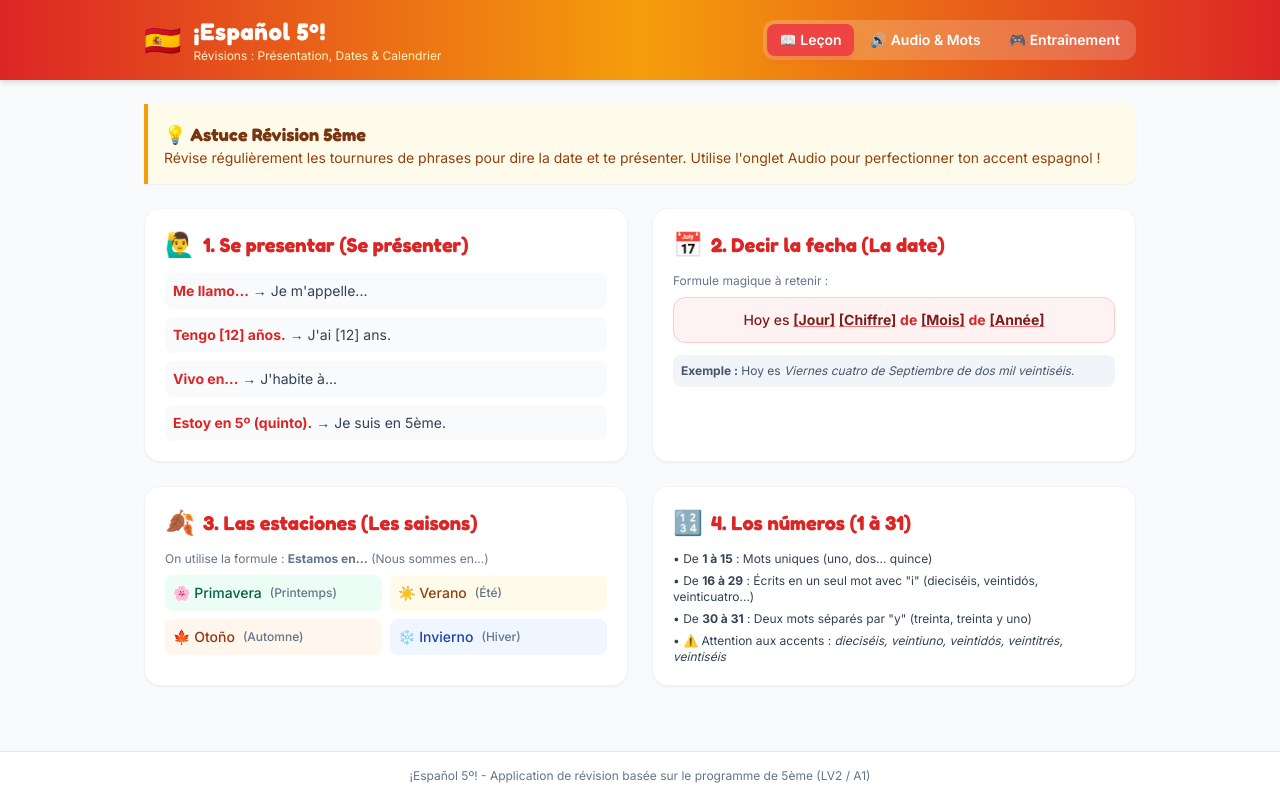
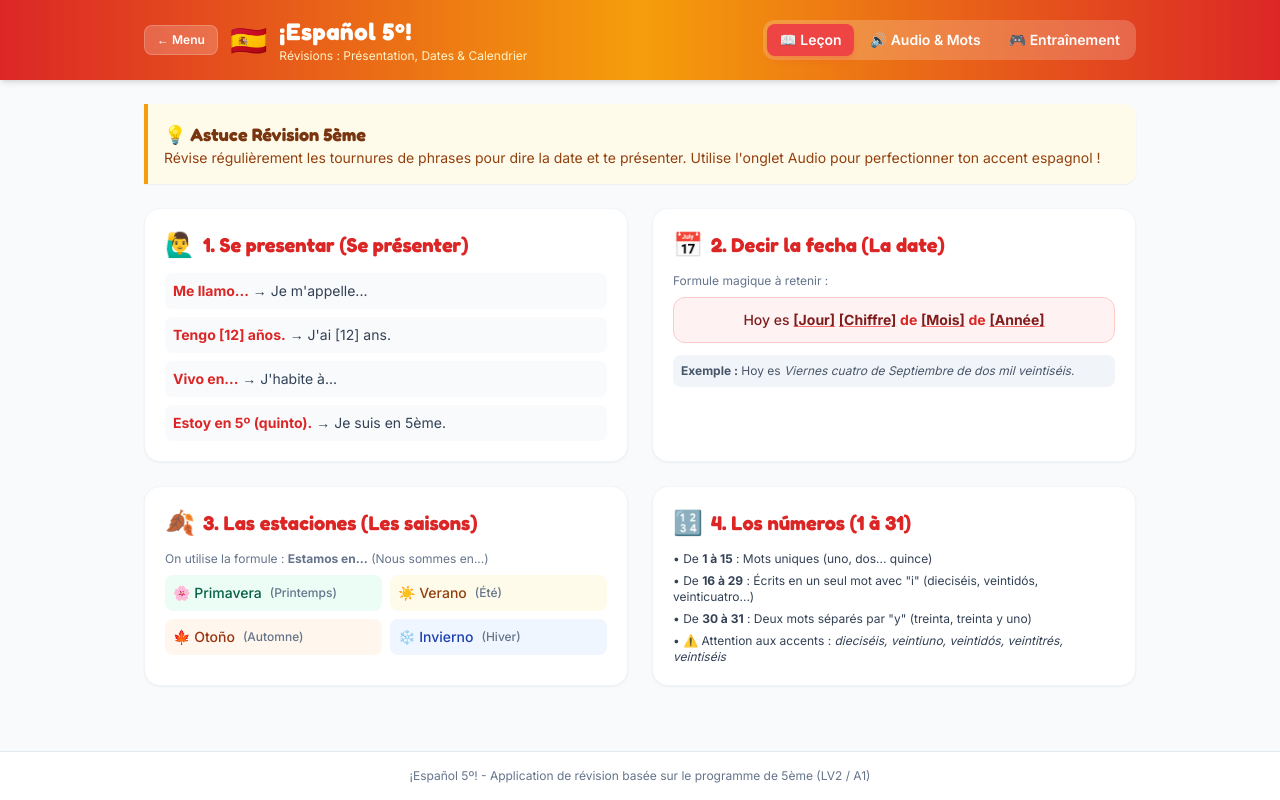
Before and after one commit to simplicime-LrJnn/revision-espagnol-5eme, a plain HTML site: page espagnol-presentation-dates.html in a window 1280 px wide. Drawn offline with nearby package versions, Linux system fonts and the light colour scheme.

Commit message:
Update espagnol-presentation-dates.html

```diff
--- a/espagnol-presentation-dates.html
+++ b/espagnol-presentation-dates.html
@@ -18,10 +18,14 @@
 </head>
 <body class="h-full text-slate-800 flex flex-col justify-between">
 
-    <!-- Header -->
+<!-- Header -->
     <header class="bg-gradient-to-r from-red-600 via-amber-500 to-red-600 text-white shadow-md">
         <div class="max-w-5xl mx-auto px-4 py-4 flex flex-col sm:flex-row items-center justify-between gap-3">
             <div class="flex items-center gap-3">
+                <!-- Bouton Retour au Menu -->
+                <a href="index.html" class="inline-flex items-center gap-1 text-xs font-semibold bg-white/20 hover:bg-white/30 text-white px-3 py-1.5 rounded-lg transition-all backdrop-blur-sm border border-white/20">
+                    ← Menu
+                </a>
                 <span class="text-3xl">🇪🇸</span>
                 <div>
                     <h1 class="text-2xl font-bold tracking-wide">¡Español 5º!</h1>
```
